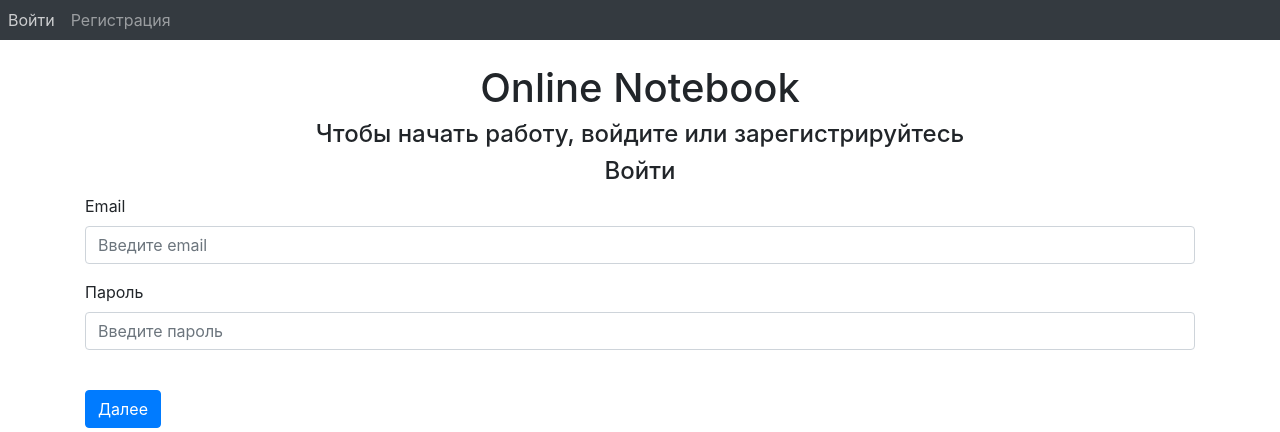
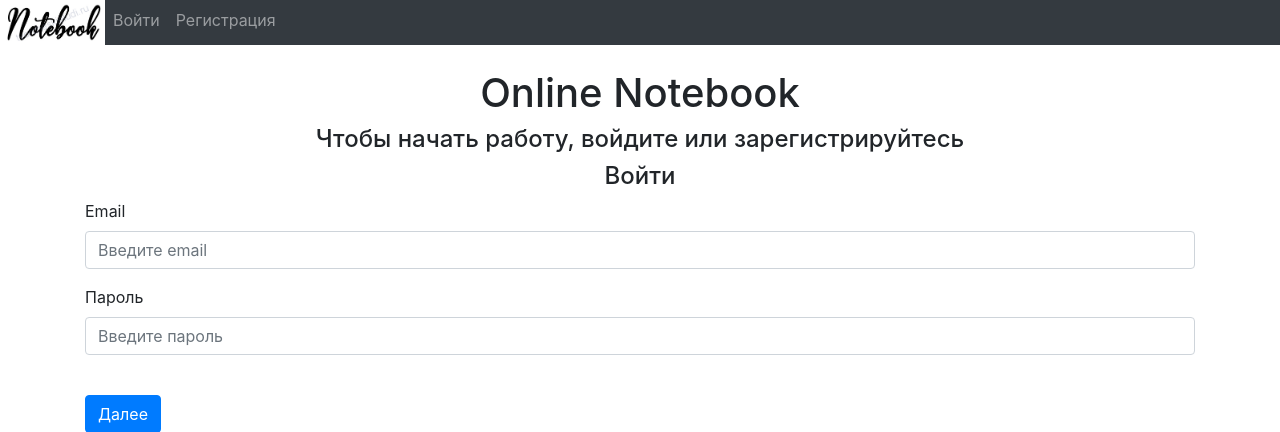
Before and after one commit to SkorikovGeorge/git_web_project, a Flask app: page / in a window 1280 px wide. Shown: the top 432 px of the page. Run offline with Flask 2, Linux system fonts and the light colour scheme; some libraries are stand-ins or nearby versions.

Commit message:
добавил изображение

```diff
--- a/website/templates/base.html
+++ b/website/templates/base.html
@@ -23,6 +23,8 @@
         </button>
           <div class="collapse navbar-collapse" id="navbar">
             <div class="navbar-nav">
+              <!--изображение на сайте-->
+              <img src="static/notes.jpg" width="105px" height=”50px” border="20px">
               <!--настройка видимости кнопок в зависимости от состояния пользователя-->
               {% if user.is_authenticated %}
               <a class="nav-item nav-link" id="home" href="/notes">Главная</a>
```
